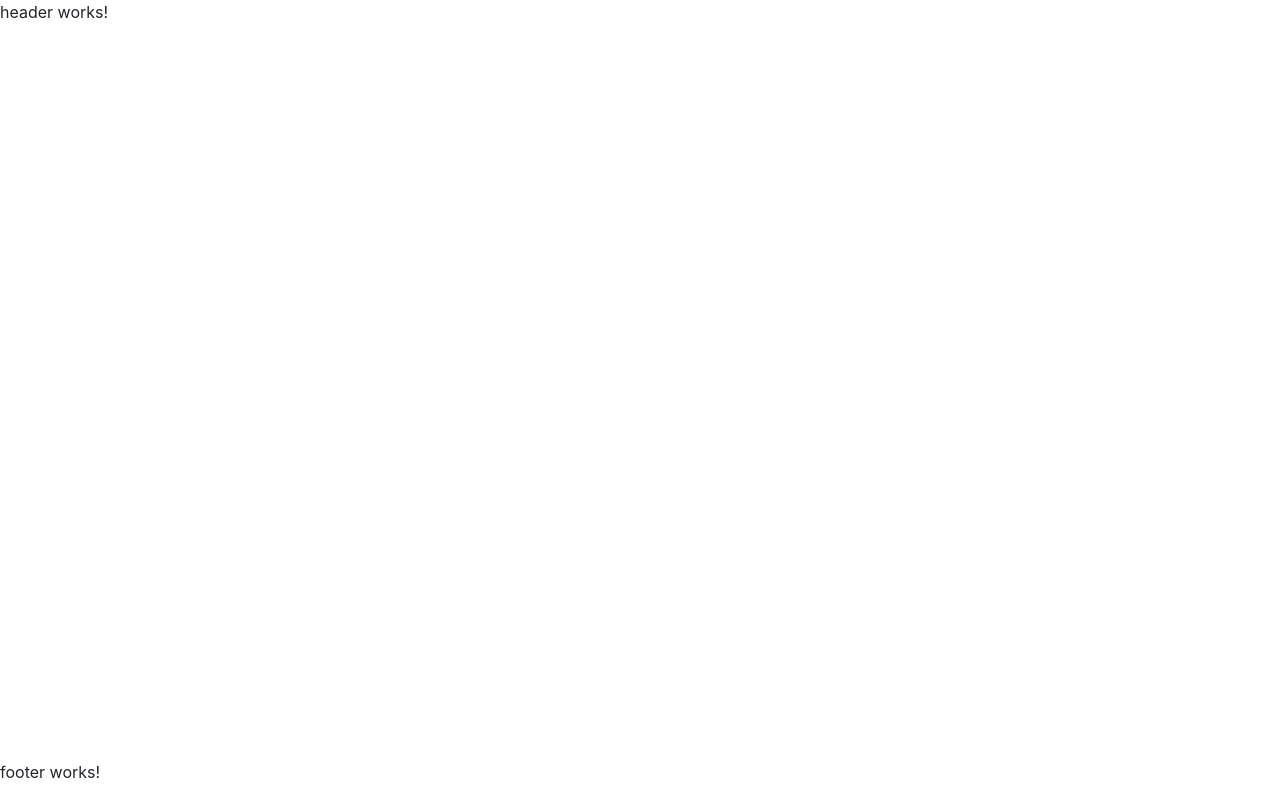
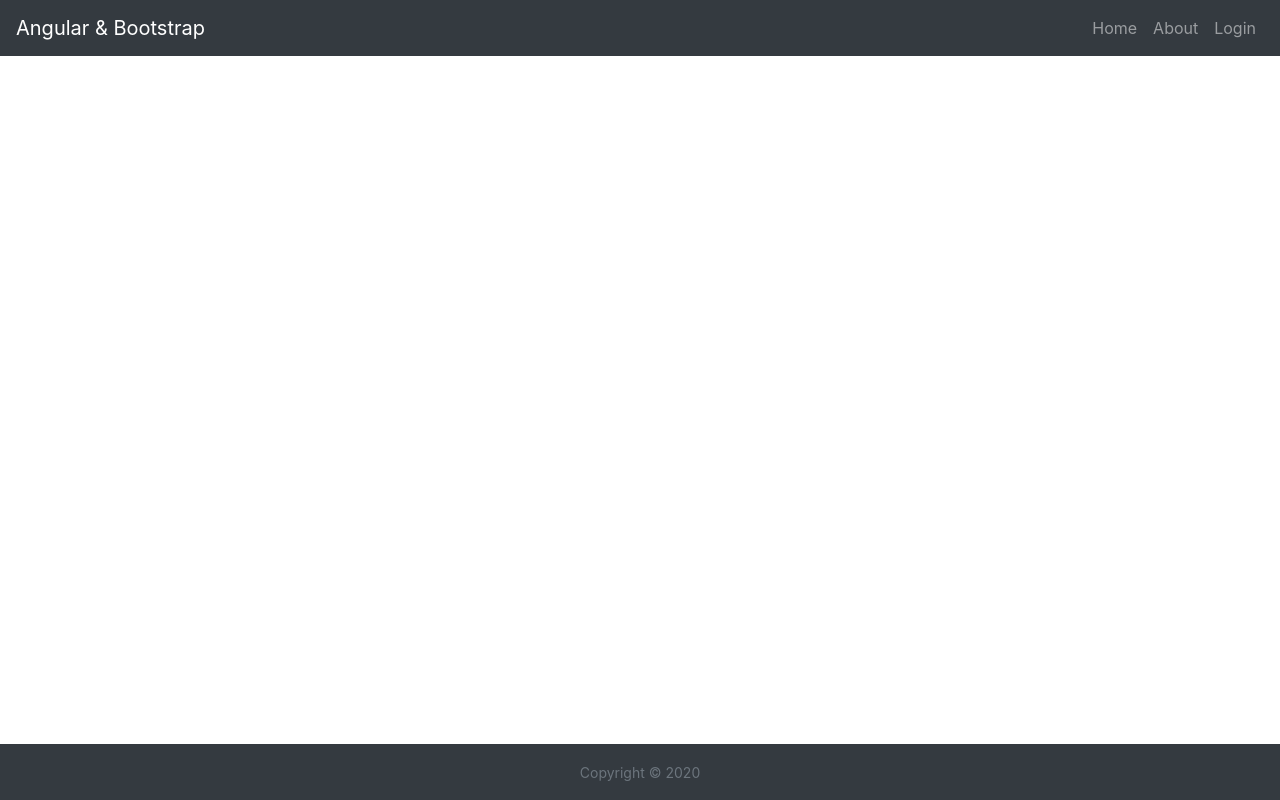
Before and after one commit to jdlcgarcia/ng-training, an Angular app: page / in a window 1280 px wide. Built offline with nearby package versions, Linux system fonts and the light colour scheme.

Commit message:
Decoración de UI

```diff
--- a/src/app/ui/footer/footer.component.html
+++ b/src/app/ui/footer/footer.component.html
@@ -1 +1,3 @@
-<p>footer works!</p>
+<div class="py-3 bg-dark text-center text-muted">
+  <small>Copyright &copy; 2020</small>
+</div>
--- a/src/app/ui/header/header.component.html
+++ b/src/app/ui/header/header.component.html
@@ -1 +1,17 @@
-<p>header works!</p>
+<!-- You can change the values `dark` here with any of the following: -->
+<!-- dark, light, primary, secondary, success, info, danger, warning -->
+<nav class="navbar navbar-dark bg-dark">
+  <!-- This is the application title with a link to the root -->
+  <a class="navbar-brand" routerLinkActive="active" routerLink="/">Angular & Bootstrap</a>
+  <!-- This is a spacer so the links move to the end -->
+  <div class="mr-auto"></div>
+  <!-- This main navigation links are defined here -->
+  <div class="navbar-expand">
+    <div class="navbar-nav">
+      <!-- Each link has the routerLink property set to a different route -->
+      <a class="nav-item nav-link" routerLinkActive="active" routerLink="/home">Home</a>
+      <a class="nav-item nav-link" routerLinkActive="active" routerLink="/about">About</a>
+      <a class="nav-item nav-link" routerLinkActive="active" routerLink="/login">Login</a>
+    </div>
+  </div>
+</nav>
```
